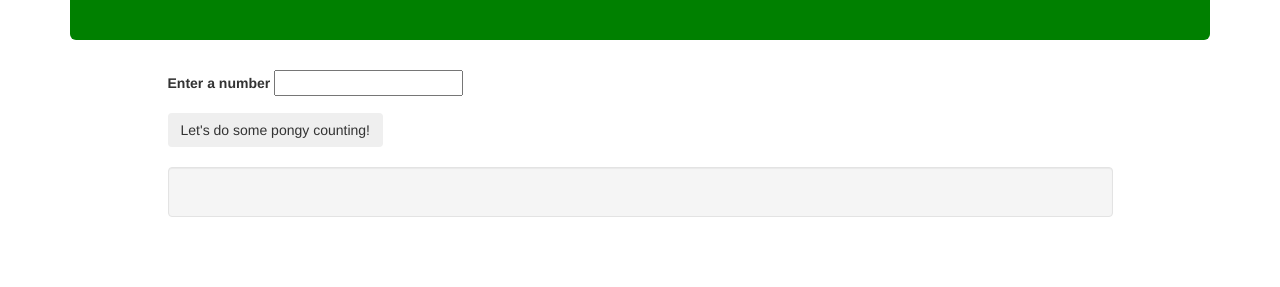
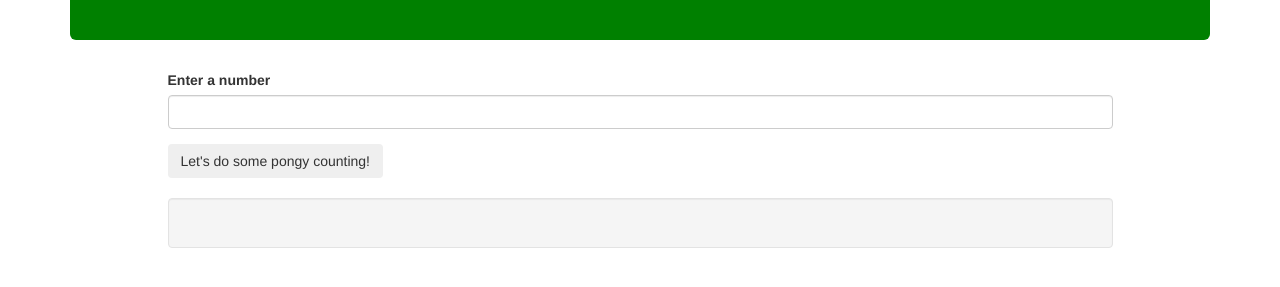
Before and after one commit to Brian-Rush/ping-pong, a plain HTML site: page index.html in a window 1280 px wide. Shown: the part 155-442 px from the top of the page. Drawn offline with Linux system fonts and the light colour scheme.

Commit message:
add .form-control class to the input

```diff
--- a/index.html
+++ b/index.html
@@ -22,7 +22,7 @@
           <form id="user-number">
             <div class="form-group">
               <label for="num">Enter a number</label>
-              <input id="num" type="text">
+              <input class="form-control" id="num" type="text">
             </div>
             <button type="submit" class="btn">Let's do some pongy counting!</button>
           </form>
```
